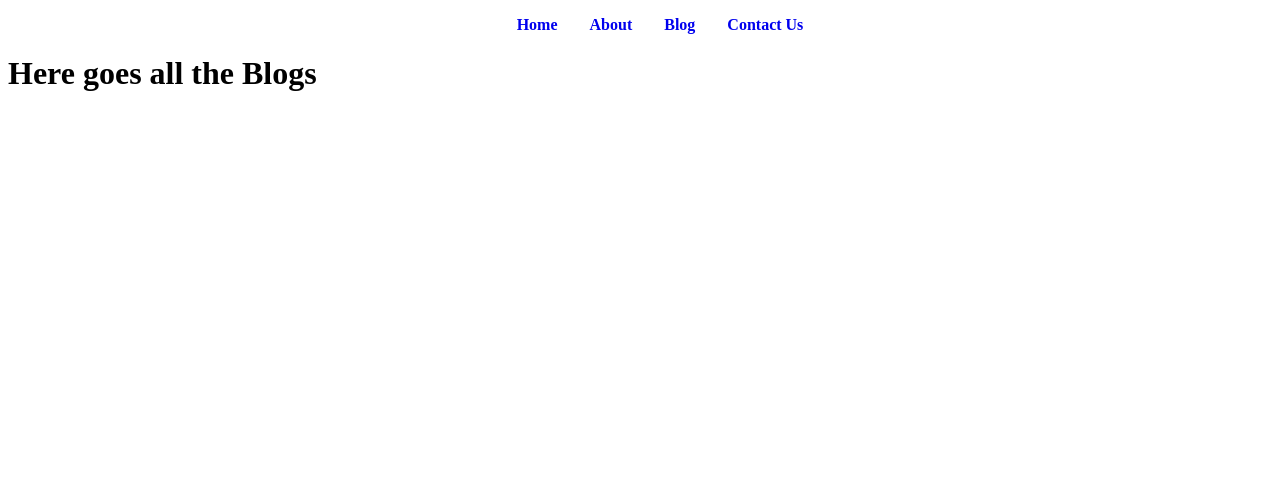
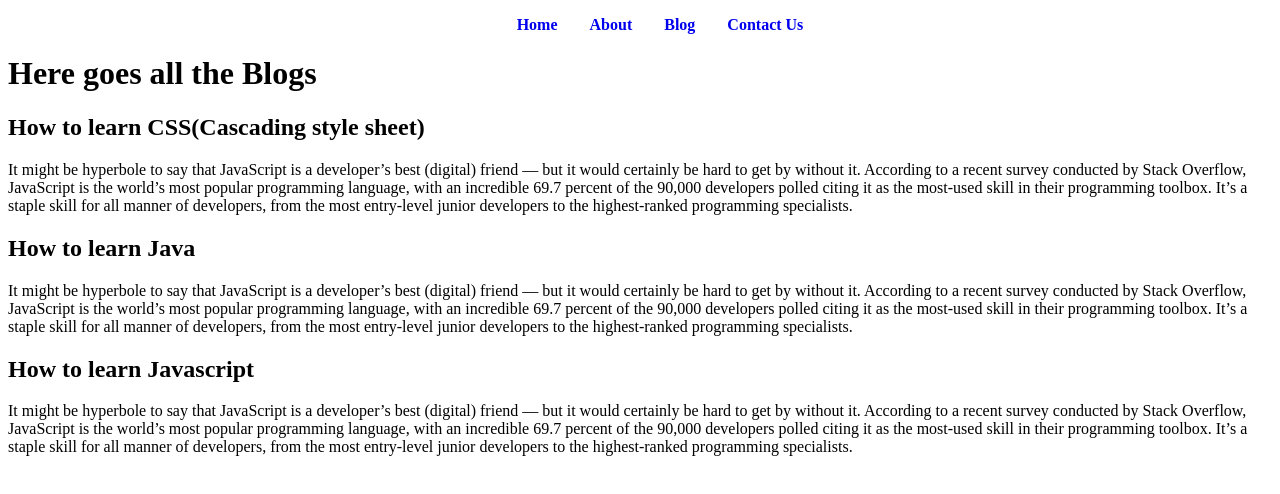
Before and after one commit to Krishna698-web/nextJs, a Next.js app: page /blog in a window 1280 px wide. Shown: the top 494 px of the page. Built offline with nearby package versions, Linux system fonts and the light colour scheme.

Commit message:
Populted data to Frontend

```diff
--- a/app/page.js
+++ b/app/page.js
@@ -9,7 +9,7 @@ export default function Home() {
       <main className={styles.main}>
         <Navbar />
         <h1>Hello there this is my first nextJs blog site</h1>
-        <a href="#">Cod ing Monks</a>
+        <a href="#">Coding Monks</a>
         <Image src={Monk} height={300} alt="Logo of the site" />
       </main>
     </div>
--- a/blogs/learnCSS.json
+++ b/blogs/learnCSS.json
@@ -1,5 +1,5 @@
 {
-  "title": "How to learn CSS(Cascading stylesheet",
+  "title": "How to learn CSS(Cascading style sheet)",
   "content": "It might be hyperbole to say that JavaScript is a developer’s best (digital) friend — but it would certainly be hard to get by without it. According to a recent survey conducted by Stack Overflow, JavaScript is the world’s most popular programming language, with an incredible 69.7 percent of the 90,000 developers polled citing it as the most-used skill in their programming toolbox. It’s a staple skill for all manner of developers, from the most entry-level junior developers to the highest-ranked programming specialists.",
   "author": "Krishna Khandelwal"
 }
--- a/pages/blog.js
+++ b/pages/blog.js
@@ -1,11 +1,29 @@
 import Navbar from "@/components/Navbar";
-import React from "react";
+import React, { useEffect, useState } from "react";
 
 const Blog = () => {
+  const [blogs, setBlogs] = useState([]);
+  const fetchData = async () => {
+    const response = await fetch("http://localhost:3000/api/getblog");
+    const data = await response.json();
+    setBlogs(data);
+    // console.log(data);
+  };
+
+  useEffect(() => {
+    fetchData();
+  }, [setBlogs]);
+
   return (
     <div className="heading">
       <Navbar />
       <h1>Here goes all the Blogs</h1>
+      {blogs.map((blog) => (
+        <div key={blog.title}>
+          <h2>{blog.title}</h2>
+          <p>{blog.content}</p>
+        </div>
+      ))}
     </div>
   );
 };
```
